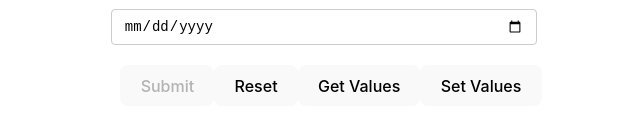
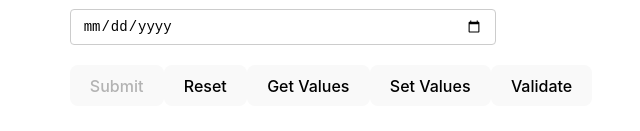
Before and after one commit to Sene68/react-hook-form, a React (Vite) app: page / in a window 1280 px wide. Shown: the part 911-1042 px from the top of the page, without its empty margins (309-949 px from the left). Built offline with nearby package versions, Linux system fonts and the light colour scheme; no server answers.

Commit message:
channel trigger

```diff
--- a/src/components/YouTubeForm.tsx
+++ b/src/components/YouTubeForm.tsx
@@ -42,7 +42,7 @@
         },
         mode: "all"
     })
-    const { register, control, handleSubmit, formState, watch, getValues, setValue, reset } = form
+    const { register, control, handleSubmit, formState, watch, getValues, setValue, reset, trigger } = form
     const { errors, touchedFields, dirtyFields, isDirty, isValid, isSubmitting, isSubmitted, isSubmitSuccessful, submitCount, } = formState
 
     console.log({ isSubmitting, isSubmitted, isSubmitSuccessful, submitCount })
@@ -212,6 +212,7 @@
                 <button onClick={() => reset()}>Reset</button>
                 <button onClick={() => handleGetValues()}>Get Values</button>
                 <button onClick={() => handleSetValues()}>Set Values</button>
+                <button onClick={() => trigger("channel")}>Validate</button>
             </form>
             <DevTool control={control} />
         </div>
```
